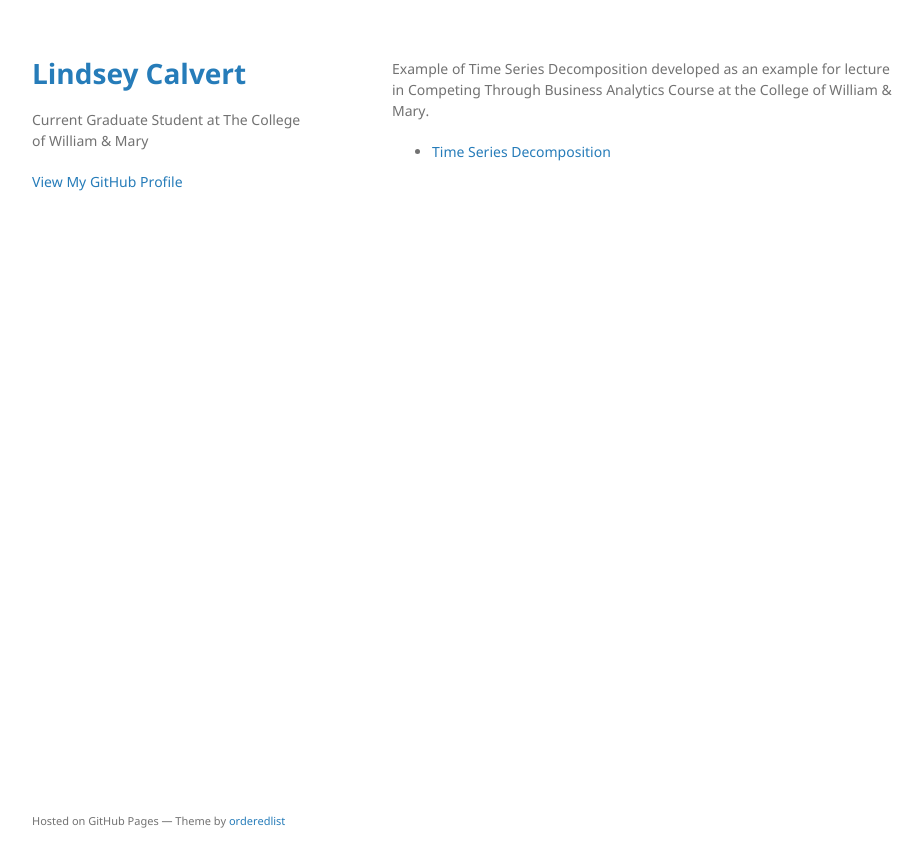
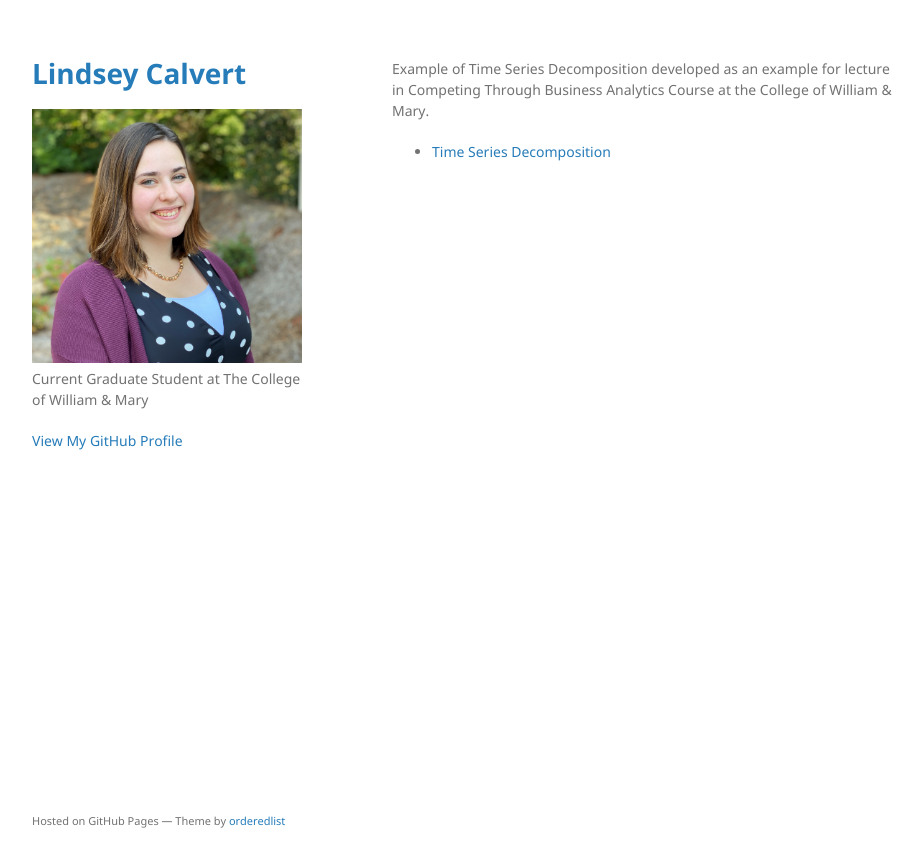
Before and after one commit to lindsey-calvert/lindsey-calvert.github.io, a Jekyll site: the page built from index.md, in a window 1280 px wide. Shown: the top 867 px of the page, without its empty margins (178-1100 px from the left). Built offline with Jekyll 4.4.1, drawn with Linux system fonts in a browser that asks for light colours; our own code applies the rules of GitHub Pages for plain Markdown files.

Commit message:
Update _config.yml

```diff
--- a/_config.yml
+++ b/_config.yml
@@ -1,5 +1,5 @@
 title: Lindsey Calvert
-logo:
+logo: /pics/Headshot.jpg
 description: Current Graduate Student at The College of William & Mary
 show_downloads: false
 google_analytics:
```
